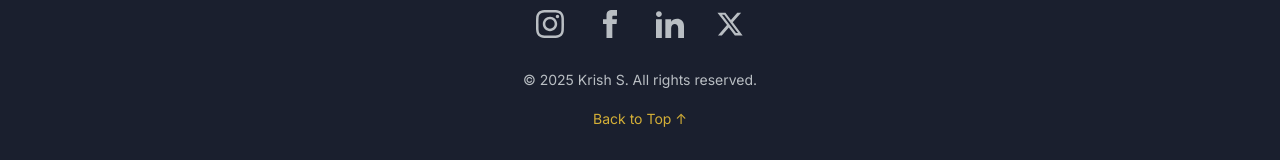
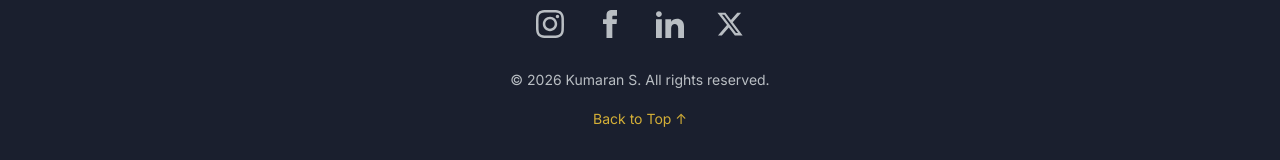
Before and after one commit to kumaran1223/Portfolio-react, a React (Vite) app: page / in a window 1280 px wide. Shown: the part 9393-9553 px from the top of the page. Built offline with nearby package versions, Linux system fonts and the light colour scheme.

Commit message:
Update Footer.jsx

```diff
--- a/src/components/Footer.jsx
+++ b/src/components/Footer.jsx
@@ -94,7 +94,7 @@ const Footer = () => {
 
         <div className="text-center">
           <p className="text-[--text-secondary] mb-4 text-sm">
-            &copy; 2025 Krish S. All rights reserved.
+            &copy; 2026 Kumaran S. All rights reserved.
           </p>
           <a
             href="#home"
```
